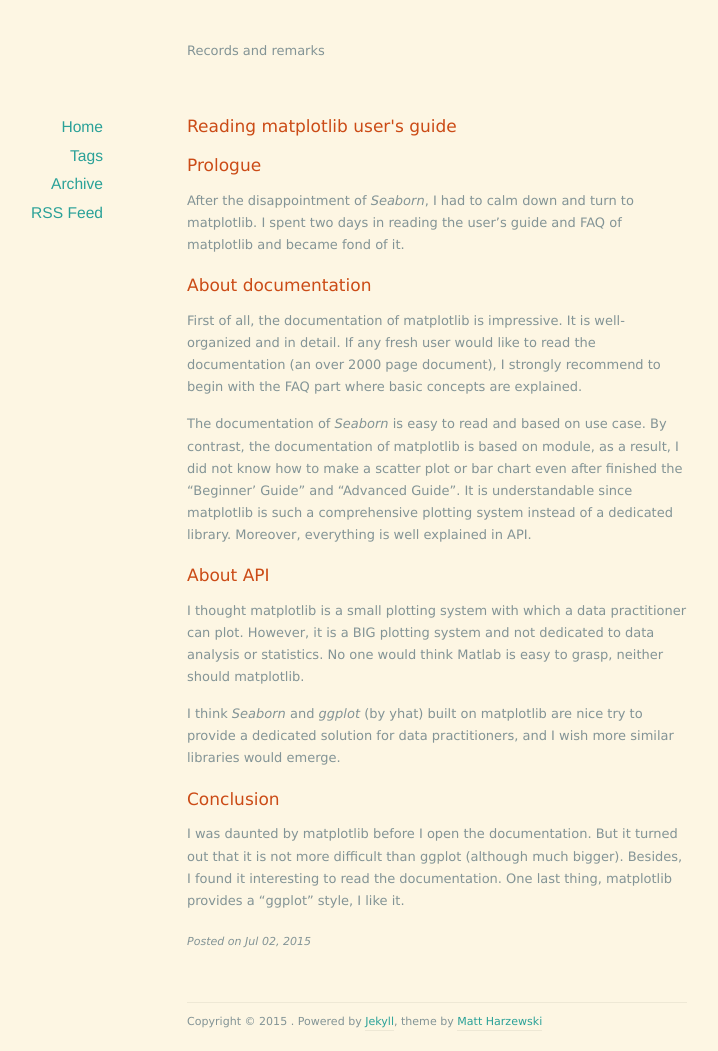
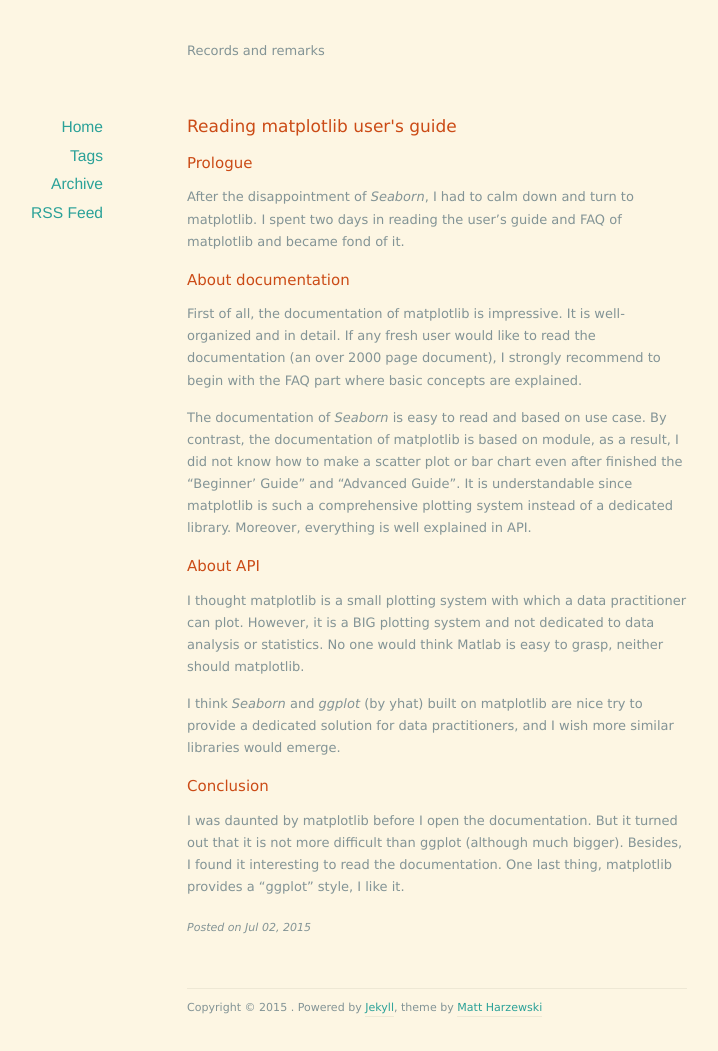
Before and after one commit to zhuzelong/zhuzelong.github.io, a Jekyll site: the page built from _posts/2015-07-02-reading-matplotlib-users-guide.md, in a window 1280 px wide. Shown: the whole page, without its empty margins (203-921 px from the left). Built offline with Jekyll 4.4.1, drawn with Linux system fonts in a browser that asks for light colours; nearby versions of some CDN libraries.

```diff
--- a/_posts/2015-07-02-reading-matplotlib-users-guide.md
+++ b/_posts/2015-07-02-reading-matplotlib-users-guide.md
@@ -6,25 +6,25 @@ tags: [viz]
 published: True
 
 ---
-# Prologue
+## Prologue
 
 After the disappointment of *Seaborn*, I had to calm down and turn to matplotlib. I spent two days in reading the user's guide and FAQ of matplotlib and became fond of it.
 
 
-# About documentation
+## About documentation
 
 First of all, the documentation of matplotlib is impressive. It is well-organized and in detail. If any fresh user would like to read the documentation (an over 2000 page document), I strongly recommend to begin with the FAQ part where basic concepts are explained.
 
 The documentation of *Seaborn* is easy to read and based on use case. By contrast, the documentation of matplotlib is based on module, as a result, I did not know how to make a scatter plot or bar chart even after finished the "Beginner' Guide" and "Advanced Guide". It is understandable since matplotlib is such a comprehensive plotting system instead of a dedicated library. Moreover, everything is well explained in API.
 
 
-# About API
+## About API
 
 I thought matplotlib is a small plotting system with which a data practitioner can plot. However, it is a BIG plotting system and not dedicated to data analysis or statistics. No one would think Matlab is easy to grasp, neither should matplotlib.
 
 I think *Seaborn* and *ggplot* (by yhat) built on matplotlib are nice try to provide a dedicated solution for data practitioners, and I wish more similar libraries would emerge.
 
 
-# Conclusion
+## Conclusion
 
 I was daunted by matplotlib before I open the documentation. But it turned out that it is not more difficult than ggplot (although much bigger). Besides, I found it interesting to read the documentation. One last thing, matplotlib provides a "ggplot" style, I like it.
--- a/index.html
+++ b/index.html
@@ -7,7 +7,7 @@ title: Home
    <h1><a href="{{ post.url }}">{{ post.title }}</a></h1>
     <span class="post-date">{{ post.date | date: "%B %d, %Y" }}</span>
    {% if post.content.size > 1000 %}
-      {{ post.content | truncatewords: 300 }} <!-- bad! content gives you rendered html and you will truncate in the middle of a node -->
+      {{ post.content | truncatewords: 100 }} <!-- bad! content gives you rendered html and you will truncate in the middle of a node -->
       <a href="{{ post.url }}">read more</a>
    {% else %}
       {{ post.content }}
```
